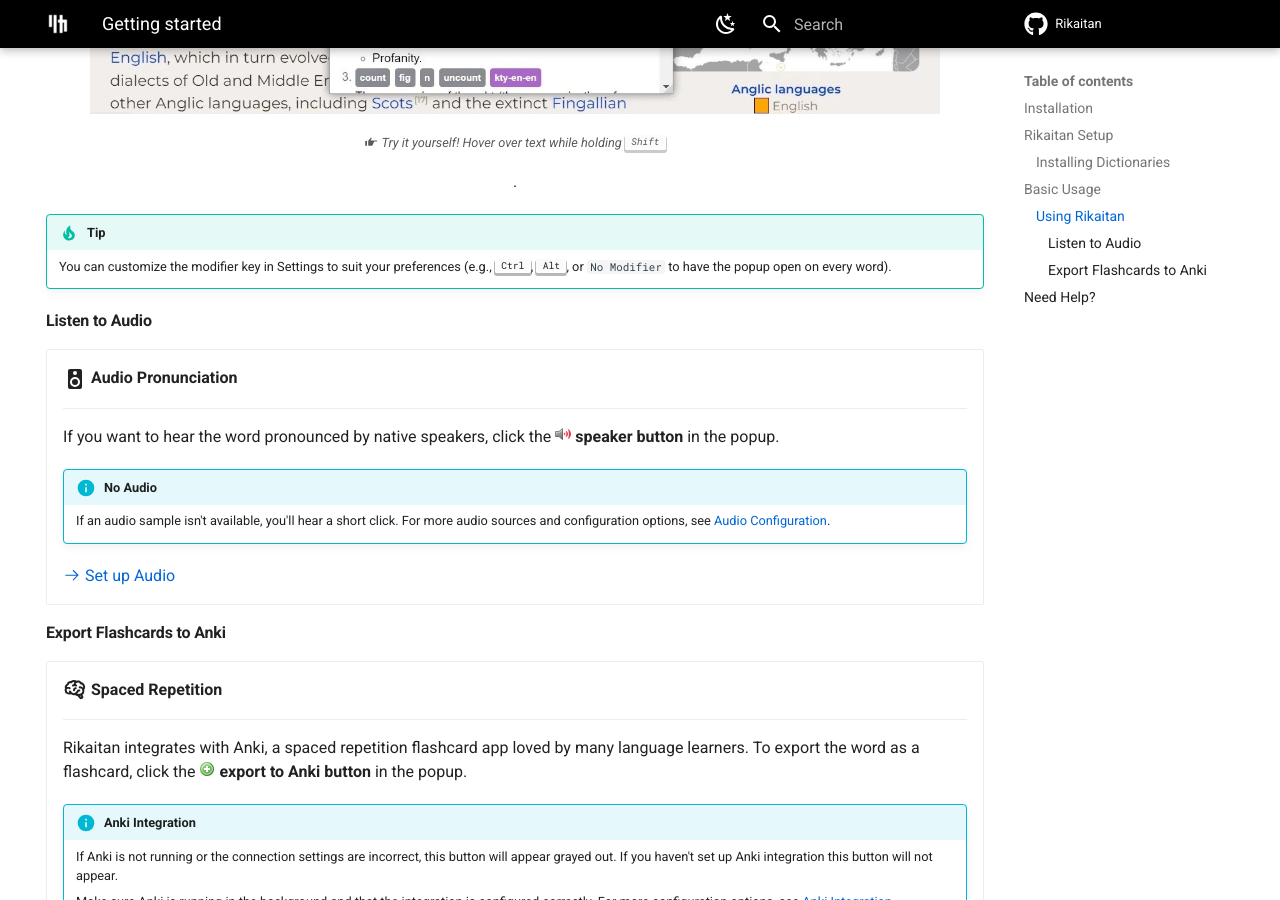
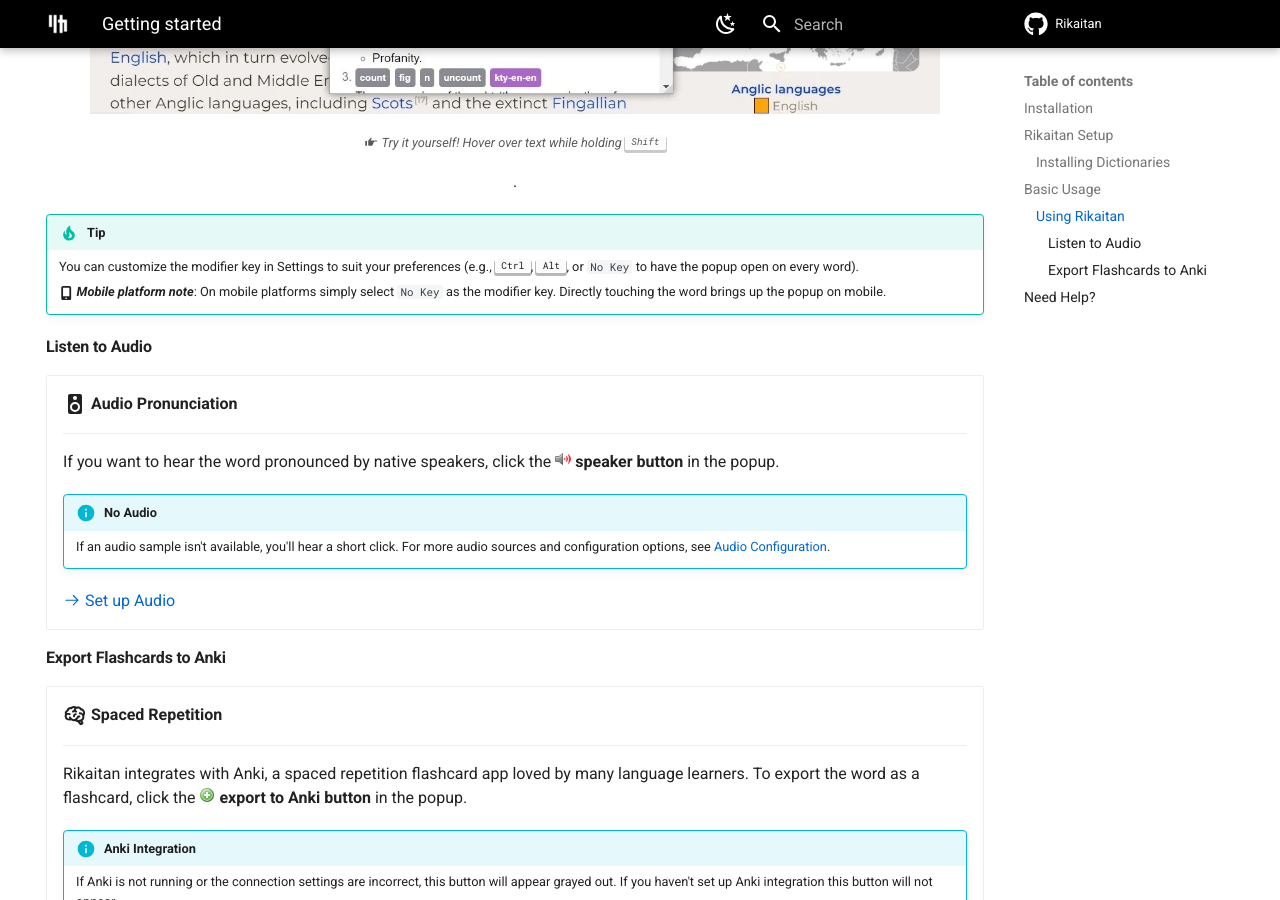
Before and after one commit to rikaitan/rikaitan.github.io, an MkDocs documentation site: the page built from docs/getting-started.md, in a window 1280 px wide and 900 px high, scrolled down 3706 px. Built offline with MkDocs 1.6.1 and Material for MkDocs 9.7.7, drawn with Linux system fonts in a browser that asks for light colours; comment, search, counter and statistics services are not loaded.

Commit message:
docs: update mobile platform note to clarify modifier key usage
<rikaitan.link>MjViODZhOWYxNDdlMTBlMWNhNzdlNzAxMWM2ZGMxMTc4NDAyMTY5YQo=</rikaitan.link>

```diff
--- a/docs/getting-started.md
+++ b/docs/getting-started.md
@@ -242,7 +242,10 @@ If a definition is found, a popup window will appear.
 </figure>
 
 !!! tip "Tip"
-    You can customize the modifier key in Settings to suit your preferences (e.g., <kbd>Ctrl</kbd>, <kbd>Alt</kbd>, or `No Modifier` to have the popup open on every word).
+    You can customize the modifier key in Settings to suit your preferences (e.g., <kbd>Ctrl</kbd>, <kbd>Alt</kbd>, or `No Key` to have the popup open on every word).
+
+    :fontawesome-solid-mobile-screen-button:{ .md .middle }  ___Mobile platform note___: On mobile platforms simply select `No Key` as the modifier key. Directly touching the word brings up the popup on mobile.
+
 
 #### Listen to Audio
 
```
